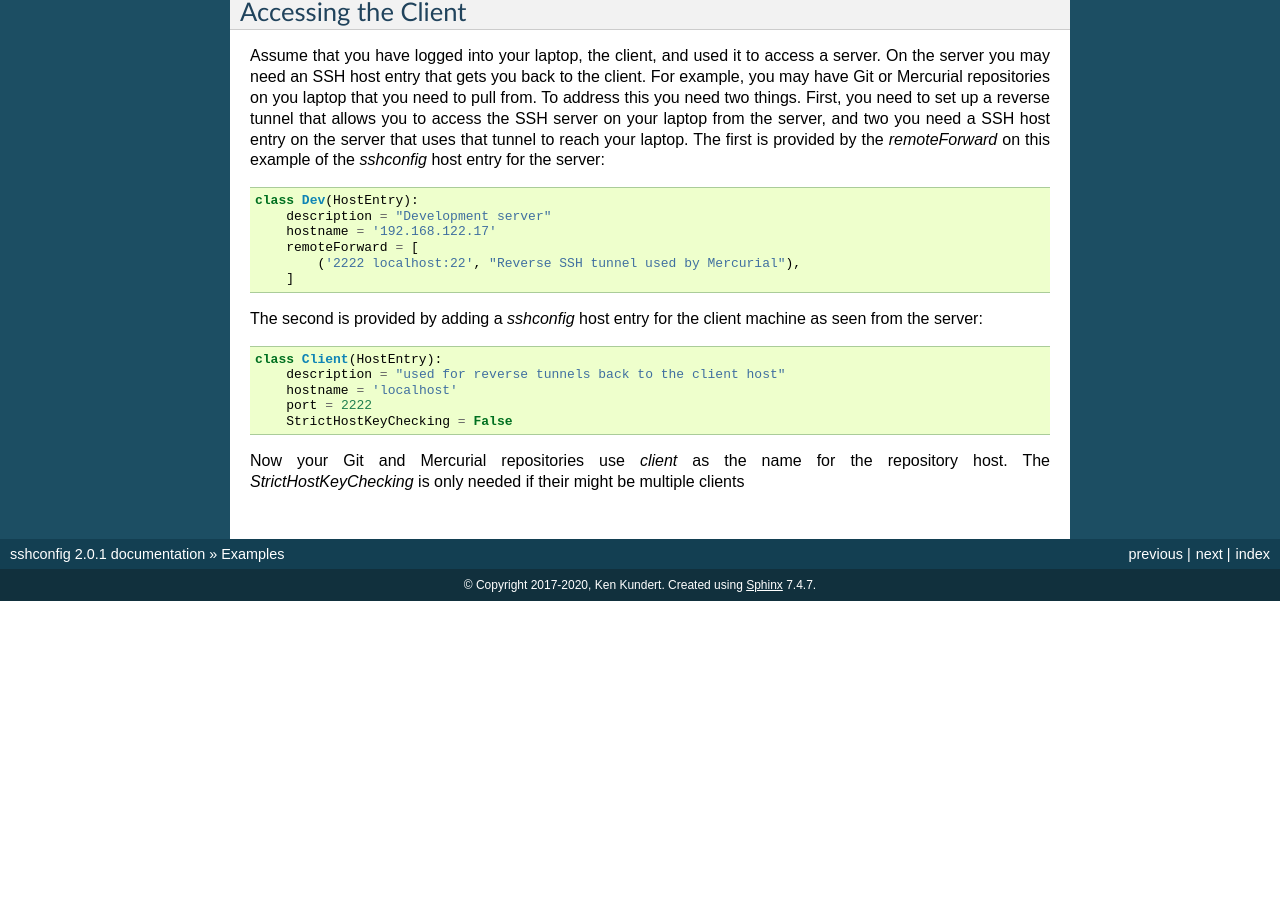
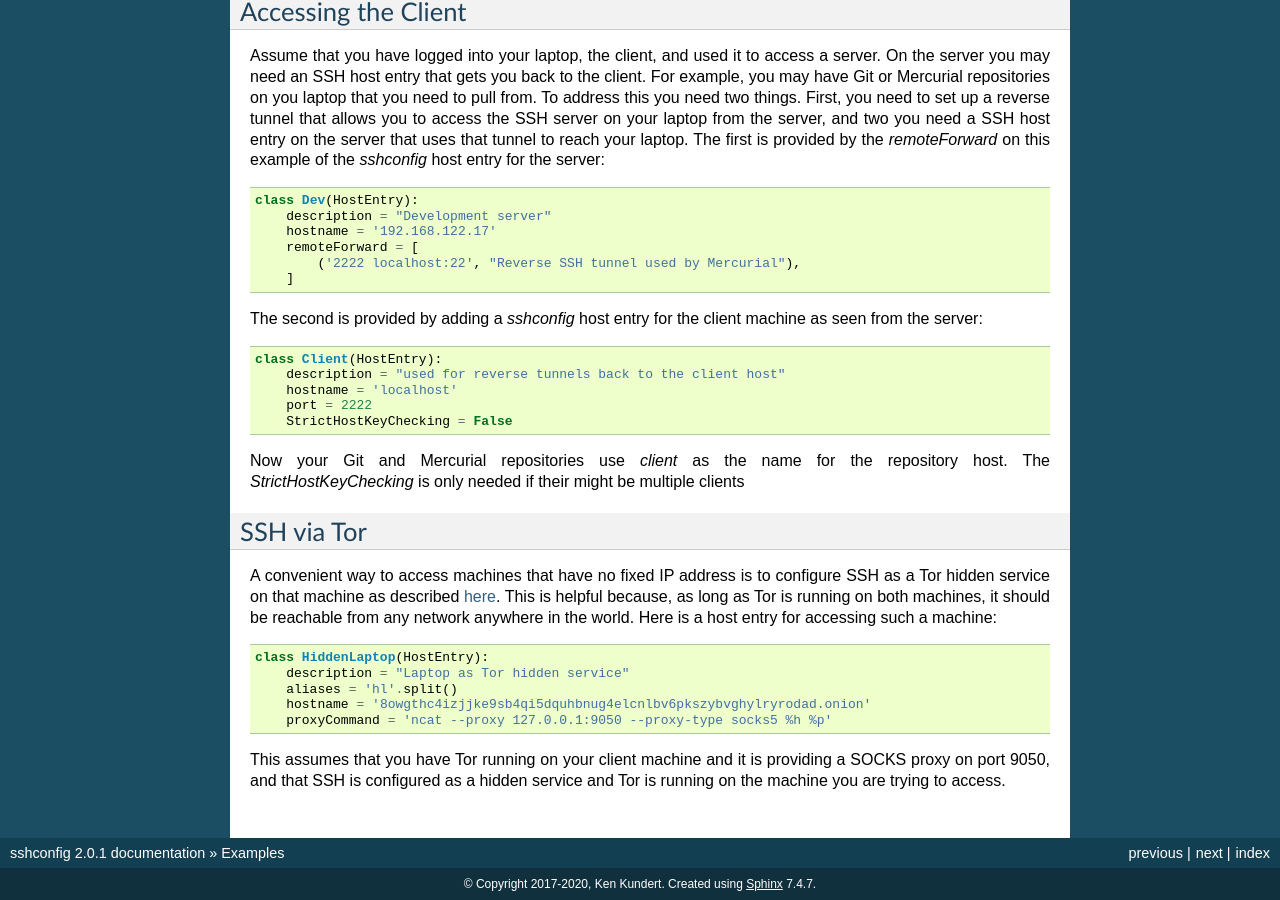
Before and after one commit to KenKundert/sshconfig, a Sphinx documentation site: the page built from doc/examples.rst, in a window 1280 px wide and 900 px high, scrolled down 5271 px. Built offline with Sphinx 7.4.7, drawn with Linux system fonts in a browser that asks for light colours; before the commit the page ends 5872 px from its top, so only the background shows below that.

Commit message:
Describe how to access a machine running SSH as Tor hidden service.

```diff
--- a/doc/examples.rst
+++ b/doc/examples.rst
@@ -363,3 +363,26 @@ as seen from the server:
 Now your Git and Mercurial repositories use *client* as the name for the
 repository host.  The *StrictHostKeyChecking* is only needed if their might be
 multiple clients
+
+
+SSH via Tor
+"""""""""""
+
+A convenient way to access machines that have no fixed IP address is to
+configure SSH as a Tor hidden service on that machine as described `here
+<https://nurdletech.com/linux-notes/ssh/hidden-service.html>`_.  This is helpful
+because, as long as Tor is running on both machines, it should be reachable from
+any network anywhere in the world.  Here is a host entry for accessing such
+a machine:
+
+.. code-block:: python
+
+    class HiddenLaptop(HostEntry):
+        description = "Laptop as Tor hidden service"
+        aliases = 'hl'.split()
+        hostname = '8owgthc4izjjke9sb4qi5dquhbnug4elcnlbv6pkszybvghylryrodad.onion'
+        proxyCommand = 'ncat --proxy 127.0.0.1:9050 --proxy-type socks5 %h %p'
+
+This assumes that you have Tor running on your client machine and it is
+providing a SOCKS proxy on port 9050, and that SSH is configured as a hidden
+service and Tor is running on the machine you are trying to access.
```
Also changed, not shown: 1 other file.
